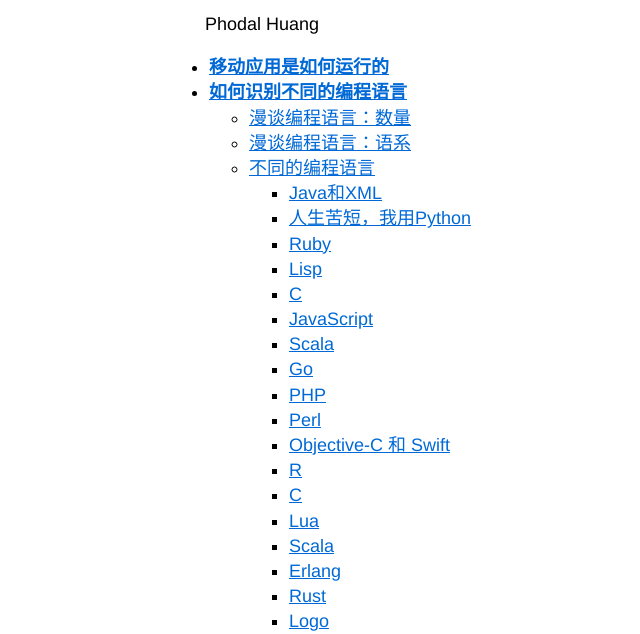
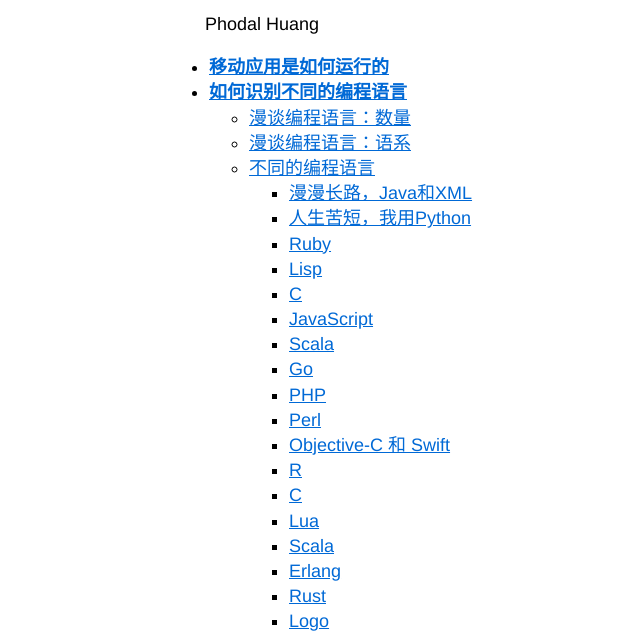
Before and after one commit to phodal/startup, a plain HTML site: page index.html in a window 1280 px wide. Shown: the part 96-730 px from the top of the page, without its empty margins (97-737 px from the left). Drawn offline with Linux system fonts and the light colour scheme.

Commit message:
change java titles

```diff
--- a/index.html
+++ b/index.html
@@ -62,7 +62,7 @@ code > span.in { color: #60a0b0; font-weight: bold; font-style: italic; } /* Inf
 <li><a href="#漫谈编程语言数量">漫谈编程语言：数量</a></li>
 <li><a href="#漫谈编程语言语系">漫谈编程语言：语系</a></li>
 <li><a href="#不同的编程语言">不同的编程语言</a><ul>
-<li><a href="#java和xml">Java和XML</a></li>
+<li><a href="#漫漫长路java和xml">漫漫长路，Java和XML</a></li>
 <li><a href="#人生苦短我用python">人生苦短，我用Python</a></li>
 <li><a href="#ruby">Ruby</a></li>
 <li><a href="#lisp">Lisp</a></li>
@@ -114,7 +114,7 @@ code > span.in { color: #60a0b0; font-weight: bold; font-style: italic; } /* Inf
 <p>哈哈，现在我们可以来对不同的编程语言做一些了解。</p>
 <h2 id="不同的编程语言">不同的编程语言</h2>
 <p>扯那么多废话，也是时候进入正题了，现在让我们先从 Tiobe 上排名第一的语言说起。没错，这就是最近舆论的一个焦点——Java。</p>
-<h3 id="java和xml">Java和XML</h3>
+<h3 id="漫漫长路java和xml">漫漫长路，Java和XML</h3>
 <p>那些写Java的程序员，实际上也都是个个都XML<a href="#fn1" class="footnoteRef" id="fnref1"><sup>1</sup></a>高手，Java是他们的第二语言。</p>
 <figure>
 <img src="./images/xml.png" alt="XML" /><figcaption>XML</figcaption>
```
Also changed, not shown: 2 other files.
